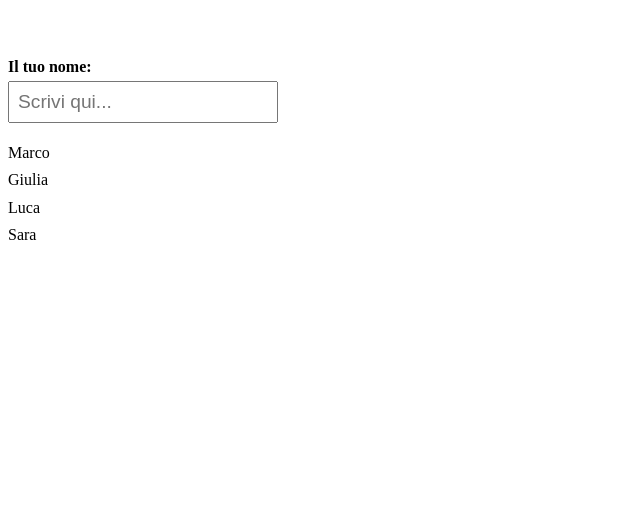
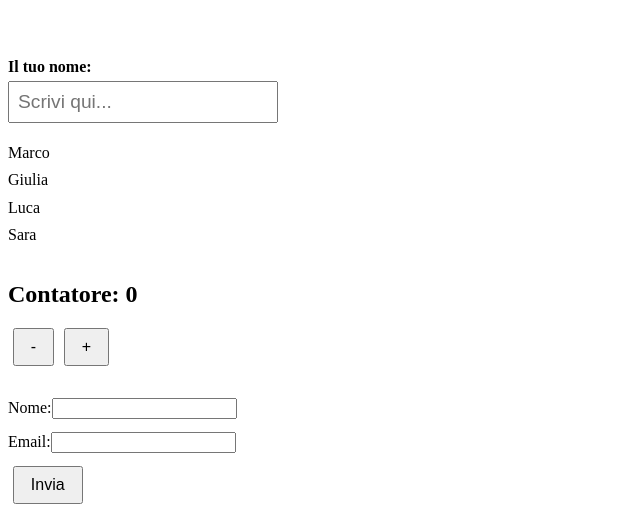
Before and after one commit to Bubbleseraf/PrimoEsercizio_ReactJS_StefanoSerafini, a React (Vite) app: page / in a window 1280 px wide. Shown: the part 766-1278 px from the top of the page, without its empty margins (0-640 px from the left). Before the commit the page ends 1031 px from the top, so only its background shows below. Built offline with nearby package versions, Linux system fonts and the light colour scheme.

Commit message:
third commit

```diff
--- a/src/App.jsx
+++ b/src/App.jsx
@@ -2,6 +2,8 @@ import './index.css'
 import Navbar from './components/Navbar'
 import Header from './components/Header'
 import List from './components/List'
+import Counter from './components/Counter'
+import Form from './components/Form'
 
 function App() {
   const nomi = ['Marco', 'Giulia', 'Luca', 'Sara']
@@ -22,6 +24,8 @@ function App() {
       />
 
       <List names={nomi} />
+      <Counter />
+      <Form />
     </div>
   )
 }
--- /dev/null
+++ b/src/components/Counter.jsx
@@ -0,0 +1,15 @@
+import { useState } from 'react'
+
+function Counter() {
+  const [count, setCount] = useState(0)
+
+  return (
+    <div className="counter">
+      <h2>Contatore: {count}</h2>
+      <button className="btn" onClick={() => setCount(count - 1)}>-</button>
+      <button className="btn" onClick={() => setCount(count + 1)}>+</button>
+    </div>
+  )
+}
+
+export default Counter
--- /dev/null
+++ b/src/components/Form.jsx
@@ -0,0 +1,49 @@
+import { useState } from 'react'
+
+function Form() {
+  const [nome, setNome] = useState('')
+  const [email, setEmail] = useState('')
+  const [datiInviati, setDatiInviati] = useState(null)
+
+  function handleSubmit(e) {
+    e.preventDefault()
+    setDatiInviati({ nome, email })
+  }
+
+  return (
+    <div className="form-container">
+      <form onSubmit={handleSubmit}>
+        <div>
+          <label htmlFor="nome-form">Nome:</label>
+          <input
+            type="text"
+            id="nome-form"
+            value={nome}
+            onChange={(e) => setNome(e.target.value)}
+          />
+        </div>
+
+        <div>
+          <label htmlFor="email-form">Email:</label>
+          <input
+            type="email"
+            id="email-form"
+            value={email}
+            onChange={(e) => setEmail(e.target.value)}
+          />
+        </div>
+
+        <button type="submit" className="btn">Invia</button>
+      </form>
+
+      {datiInviati && (
+        <div className="card">
+          <p><strong>Nome:</strong> {datiInviati.nome}</p>
+          <p><strong>Email:</strong> {datiInviati.email}</p>
+        </div>
+      )}
+    </div>
+  )
+}
+
+export default Form
--- a/src/index.css
+++ b/src/index.css
@@ -51,3 +51,31 @@
 .lista li {
   padding: 0.3rem 0;
 }
+
+.counter {
+  margin-top: 2rem;
+}
+
+.btn {
+  padding: 0.5rem 1rem;
+  margin: 0 0.3rem;
+  font-size: 1rem;
+  cursor: pointer;
+}
+
+.form-container {
+  margin-top: 2rem;
+}
+
+.form-container div {
+  margin-bottom: 0.8rem;
+}
+
+.card {
+  margin-top: 1rem;
+  padding: 1rem;
+  border: 1px solid #ccc;
+  border-radius: 8px;
+  background-color: #f9f9f9;
+  width: fit-content;
+}
```
